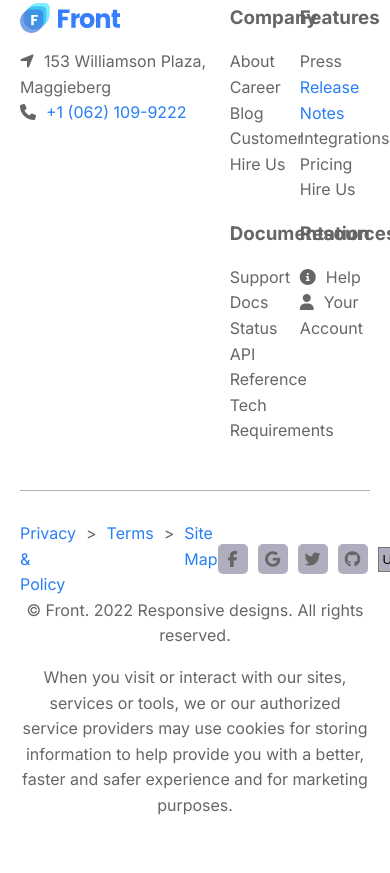
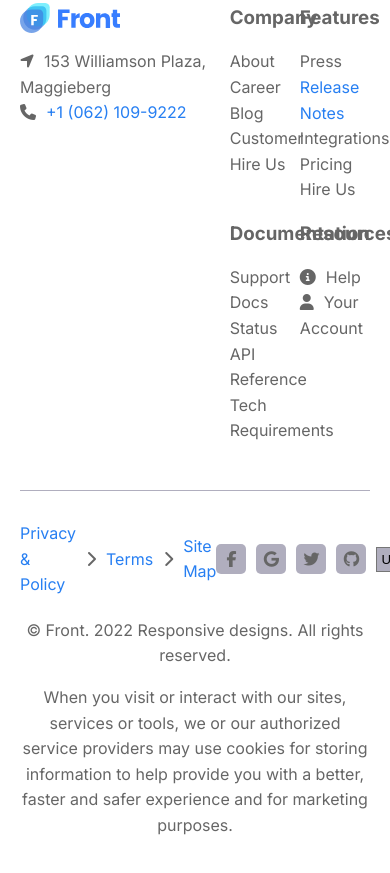
Before and after one commit to csearle95/saas-respository, a plain HTML site: page index.html in a window 390 px wide. Shown: the part 8250-9123 px from the top of the page. Drawn offline with Linux system fonts and the light colour scheme.

Commit message:
footer breadcrumb alignment fix

```diff
--- a/_css/responsive.css
+++ b/_css/responsive.css
@@ -190,6 +190,18 @@
         flex-wrap: wrap;
     }
 
+    .footer-breadcrumbs {
+        align-items: center;
+    }
+
+    .footer-breadcrumbs p{
+        display: inline-block;
+    }
+
+    .copyright {
+        margin-top: var(--size-20);
+    }
+
 }
 
 @media screen and (max-width: 480px) {
--- a/index.html
+++ b/index.html
@@ -641,8 +641,8 @@
                 <div class="footer-bottom-container">
                     <div class="footer-buttons">
                         <div class="footer-breadcrumbs">
-                            <a href="">Privacy &amp; Policy </a> <p>></p>
-                            <a href="">Terms </a> <p>></p>
+                            <a href="">Privacy &amp; Policy </a><i class="fa-solid fa-chevron-right"></i>
+                            <a href="">Terms </a> <i class="fa-solid fa-chevron-right"></i>
                             <a href="">Site Map</a>
                         </div>
                         <div class="footer-icons-container">
```
